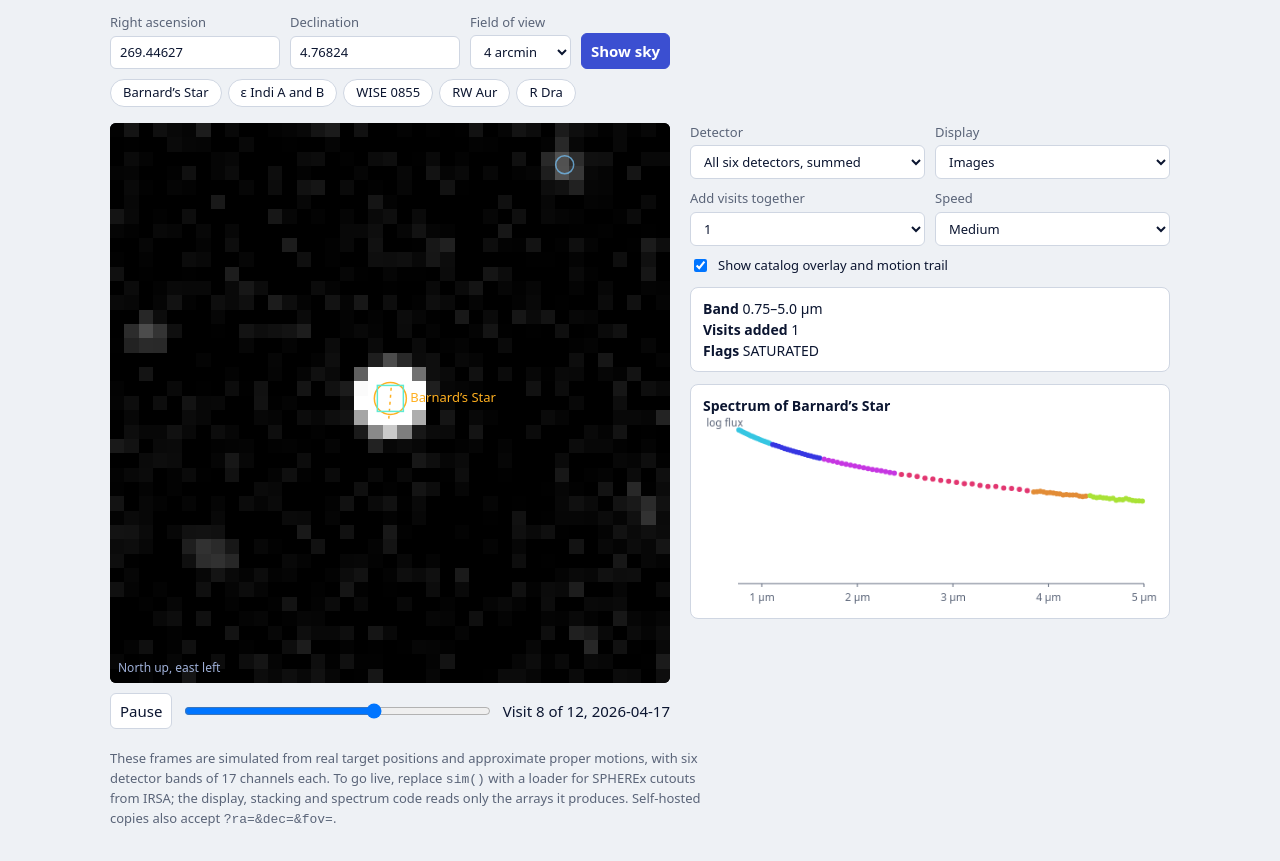
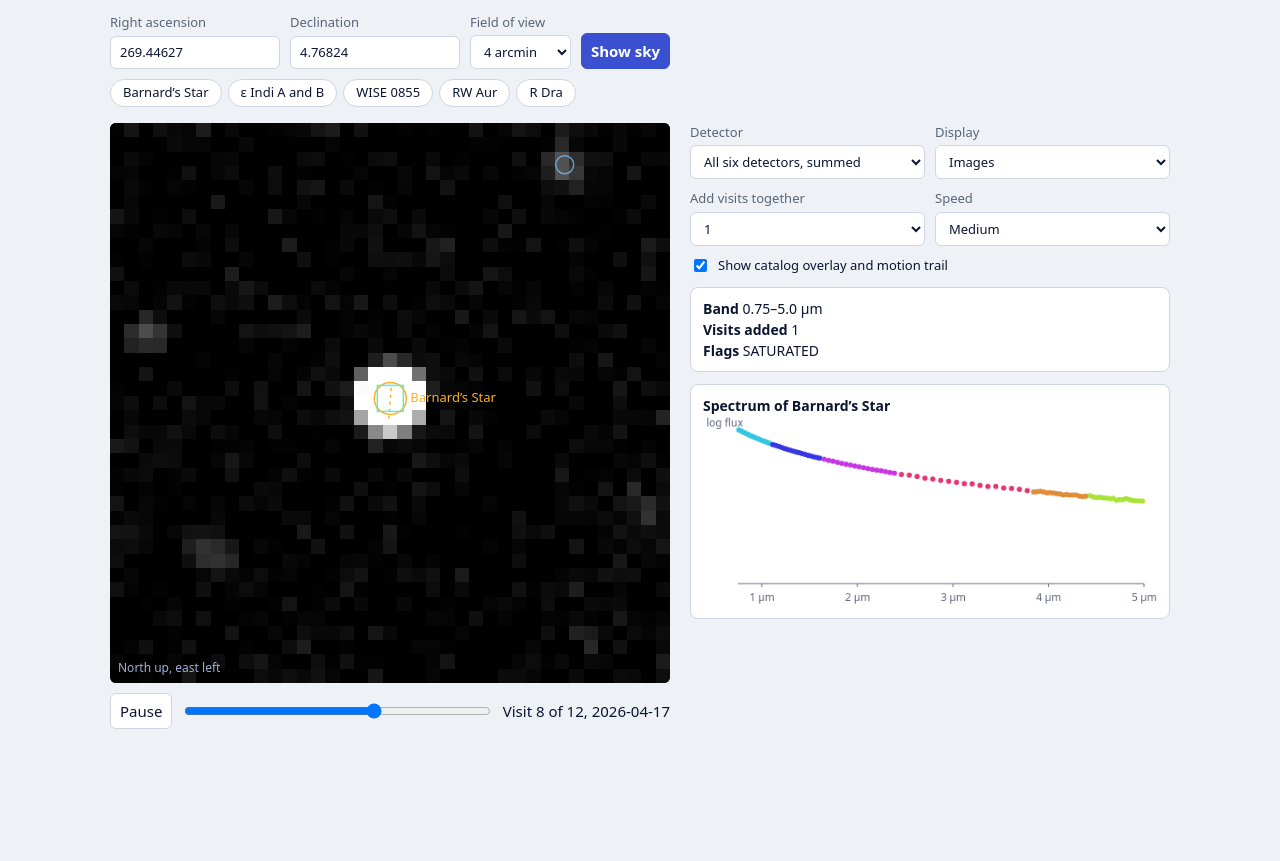
Before and after one commit to IsaacVegaSWE/PlanetX-and-SphereX-SpaceAppsMerced-2026, a plain HTML site: page index.html in a window 1280 px wide. Shown: the part 143-1004 px from the top of the page. After the commit the page ends 904 px from the top, so only its background shows below. Drawn offline with Linux system fonts and the light colour scheme; no server answers.

Commit message:
fixed index

```diff
--- a/index.html
+++ b/index.html
@@ -224,7 +224,6 @@ footer {
 <div class="card" id="meta"></div>
 <div class="card"><b id="sn">Spectrum</b><canvas id="sp" width="520" height="220"></canvas></div>
 </aside></div>
-<footer id="ft">These frames are simulated from real target positions and approximate proper motions, with six detector bands of 17 channels each. To go live, replace <code>sim()</code> with a loader for SPHEREx cutouts from IRSA; the display, stacking and spectrum code reads only the arrays it produces. Self-hosted copies also accept <code>?ra=&amp;dec=&amp;fov=</code>.</footer>
 </main><script>
 const $=i=>document.getElementById(i),K=12,PX=6.15,T0=2025.45,DT=.12,CL=400;
 const DET=[[.75,1.09],[1.1,1.62],[1.63,2.41],[2.42,3.82],[3.83,4.41],[4.42,5]],DC=DET.map(([a,b])=>(a+b)/2);
@@ -245,7 +244,9 @@ const pix=(ra,dec)=>[S.n/2-(ra-S.ra)*Math.cos(S.dec*Math.PI/180)*3600/PX,S.n/2-(
 function parse(s,ra){s=s.trim().replace(/−/g,'-');const m=s.match(/^(-?\+?\d+(?:\.\d+)?)[h:\s°d]+(\d+(?:\.\d+)?)[m:'\s′]+(\d+(?:\.\d+)?)/i);
  if(m){let v=Math.abs(parseFloat(m[1]))+m[2]/60+m[3]/3600;if(/^-/.test(m[1]))v=-v;return ra?v*15:v}return parseFloat(s)}
 /* Data layer: replace sim() with real SPHEREx cutouts. It must fill S.F[visit][detector] (n*n Float32Array),
-   S.fl[visit][detector] (flag strings) and S.O[visit] (source list used for overlay and spectra). */
+   S.fl[visit][detector] (flag strings) and S.O[visit] (source list used for overlay and spectra).
+   <footer id="ft">These frames are simulated from real target positions and approximate proper motions, with six detector bands of 17 channels each. To go live, replace <code>sim()</code> with a loader for SPHEREx cutouts from IRSA; the display, stacking and spectrum code reads only the arrays it produces. Self-hosted copies also accept <code>?ra=&amp;dec=&amp;fov=</code>.</footer>
+*/
 function sim(ra,dec,fov){
  const n=Math.max(12,Math.round(fov*60/PX)),seed=Math.round(ra*997+dec*1013)^fov;
  S={ra,dec,fov,n,k:0,sel:-1,F:[],fl:[],O:[],T:Array.from({length:K},(_,k)=>T0+k*DT)};
```
